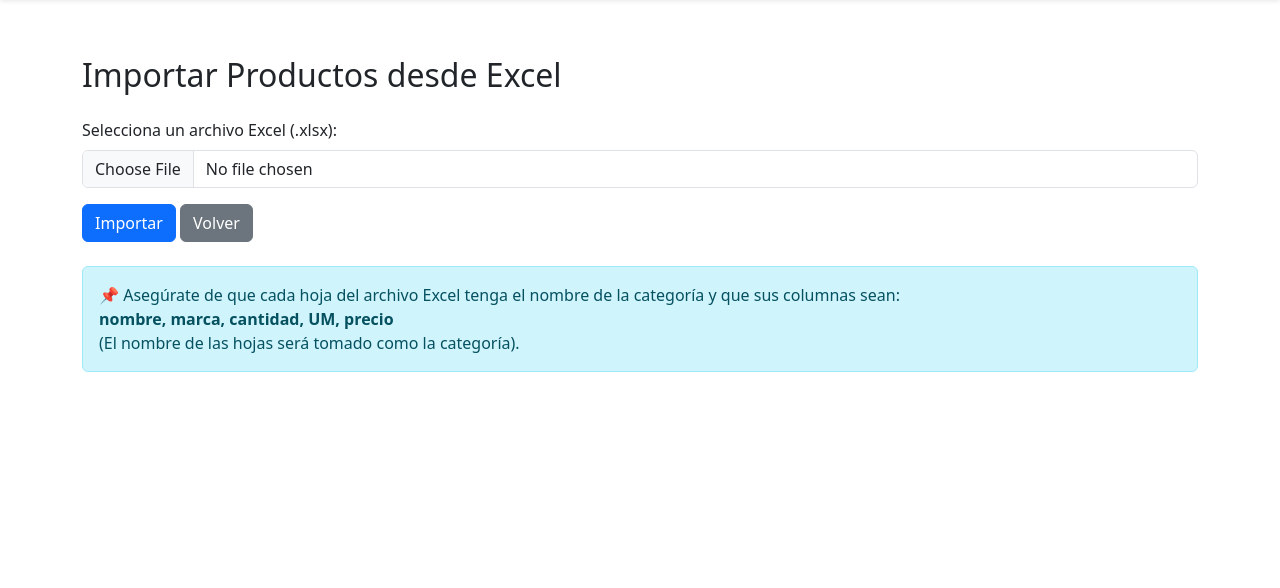
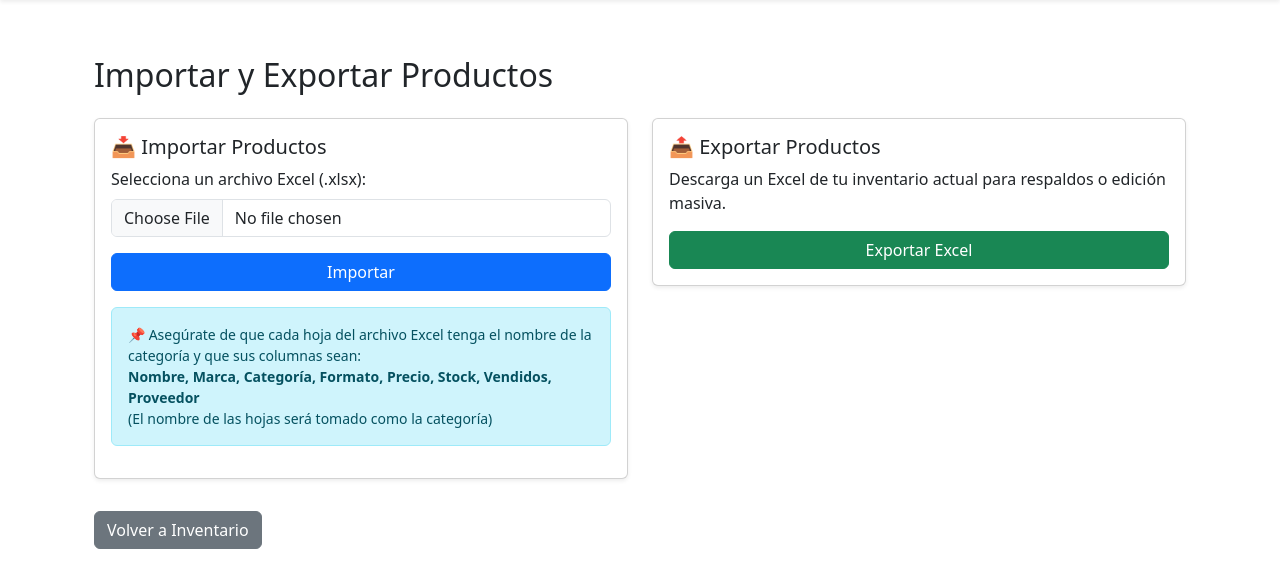
Before and after one commit to ceramicos38-pixel/ceramico_web, a Django app: page /importar/ in a window 1280 px wide. Shown: the part 76-664 px from the top of the page. Run offline with Django 5.2, Linux system fonts and the light colour scheme; a user stored in the database is signed in; some libraries are stand-ins or nearby versions.

Commit message:
Actualización completa: importar/exportar Excel y demás funcionalidades

```diff
--- a/inventario/templates/inventario/importar_excel.html
+++ b/inventario/templates/inventario/importar_excel.html
@@ -1,33 +1,56 @@
 {% extends "base.html" %}
 
-{% block title %}Importar Productos{% endblock %}
+{% block title %}Importar / Exportar Productos{% endblock %}
 
 {% block content %}
-<h2>Importar Productos desde Excel</h2>
+<div class="container mt-4">
+    <h2 class="mb-4">Importar y Exportar Productos</h2>
 
     {% if messages %}
         {% for message in messages %}
-        <div class="alert alert-{{ message.tags }} alert-dismissible fade show mt-3" role="alert">
+            <div class="alert alert-{{ message.tags }} alert-dismissible fade show" role="alert">
                 {{ message }}
                 <button type="button" class="btn-close" data-bs-dismiss="alert" aria-label="Cerrar"></button>
             </div>
         {% endfor %}
     {% endif %}
 
-<form method="post" enctype="multipart/form-data" class="mt-4">
+    <div class="row">
+        <!-- Importar Excel -->
+        <div class="col-md-6">
+            <div class="card shadow-sm mb-4">
+                <div class="card-body">
+                    <h5 class="card-title">📥 Importar Productos</h5>
+                    <form method="post" enctype="multipart/form-data">
                         {% csrf_token %}
                         <div class="mb-3">
                             <label for="archivo" class="form-label">Selecciona un archivo Excel (.xlsx):</label>
                             <input type="file" class="form-control" id="archivo" name="archivo" accept=".xlsx" required>
                         </div>
-    <button type="submit" class="btn btn-primary">Importar</button>
-    <a href="{% url 'lista_productos' %}" class="btn btn-secondary">Volver</a>
+                        <button type="submit" class="btn btn-primary w-100">Importar</button>
                     </form>
-
-<div class="mt-4 alert alert-info">
+                    <div class="mt-3 alert alert-info small">
                         📌 Asegúrate de que cada hoja del archivo Excel tenga el nombre de la categoría
                         y que sus columnas sean:<br>
-    <strong>nombre, marca, cantidad, UM, precio</strong><br>
-    (El nombre de las hojas será tomado como la categoría).
+                        <strong>Nombre, Marca, Categoría, Formato, Precio, Stock, Vendidos, Proveedor</strong><br>
+                        (El nombre de las hojas será tomado como la categoría)
+                    </div>
+                </div>
+            </div>
+        </div>
+
+        <!-- Exportar Excel -->
+        <div class="col-md-6">
+            <div class="card shadow-sm mb-4">
+                <div class="card-body">
+                    <h5 class="card-title">📤 Exportar Productos</h5>
+                    <p class="card-text">Descarga un Excel de tu inventario actual para respaldos o edición masiva.</p>
+                    <a href="{% url 'exportar_excel' %}" class="btn btn-success w-100">Exportar Excel</a>
+                </div>
+            </div>
+        </div>
+    </div>
+
+    <a href="{% url 'lista_productos' %}" class="btn btn-secondary mt-2">Volver a Inventario</a>
 </div>
 {% endblock %}
--- a/inventario/urls.py
+++ b/inventario/urls.py
@@ -16,6 +16,7 @@ urlpatterns = [
     path('productos/editar/<int:producto_id>/', views.editar_producto, name='editar_producto'),
     path('productos/eliminar/<int:producto_id>/', views.eliminar_producto, name='eliminar_producto'),
     path('importar/', views.importar_excel, name='importar_excel'),
+    path('exportar/', views.exportar_excel, name='exportar_excel'),
     path('categorias/eliminar/<int:categoria_id>/', views.eliminar_categoria, name='eliminar_categoria'),
 
     # -----------------------------
--- a/inventario/views.py
+++ b/inventario/views.py
@@ -1,5 +1,6 @@
 from decimal import Decimal
 import openpyxl
+from openpyxl.utils import get_column_letter
 from django.shortcuts import render, redirect, get_object_or_404
 from django.contrib import messages
 from django.contrib.auth.decorators import login_required, user_passes_test
@@ -12,7 +13,7 @@ from django.urls import reverse
 from django.utils.timezone import now
 from django.utils import timezone
 from datetime import datetime
-
+from django.http import HttpResponse, JsonResponse
 from .models import Producto, Categoria, Cliente, Sale, SaleItem, Caja
 from .forms import ProductoForm, SaleForm, SaleItemForm, CategoriaForm
 
@@ -20,8 +21,100 @@ from .forms import ProductoForm, SaleForm, SaleItemForm, CategoriaForm
 # DECORADOR ADMIN
 # --------------------------
 def solo_admin(view_func):
-    decorated_view_func = user_passes_test(lambda u: u.is_superuser, login_url='inicio')(view_func)
+    """
+    Permite acceso solo a superusuarios.
+    Redirige a 'inicio' si no es admin.
+    """
+    decorated_view_func = user_passes_test(
+        lambda u: u.is_superuser,
+        login_url='inicio'
+    )(view_func)
     return decorated_view_func
+
+# --------------------------
+# IMPORTAR EXCEL DE PRODUCTOS
+# --------------------------
+@login_required
+@solo_admin
+def importar_excel(request):
+    if request.method == "POST":
+        archivo_excel = request.FILES.get("archivo")
+        if not archivo_excel:
+            messages.error(request, "Por favor, selecciona un archivo Excel.")
+            return redirect("importar_excel")
+        try:
+            Producto.objects.all().delete()  # limpia productos antes de importar
+            workbook = openpyxl.load_workbook(archivo_excel)
+            for hoja in workbook.sheetnames:
+                hoja_excel = workbook[hoja]
+                encabezados = ["Nombre", "Marca", "Categoría", "Formato", "Precio", "Stock", "Vendidos", "Proveedor"]
+                primera_fila = [str(celda.value).strip() if celda.value else "" for celda in next(hoja_excel.iter_rows(min_row=1, max_row=1))]
+                if not all(col in primera_fila for col in encabezados):
+                    messages.error(request, f"La hoja {hoja} no tiene el formato esperado.")
+                    continue
+                idx = {col: primera_fila.index(col) for col in encabezados}
+                for fila in hoja_excel.iter_rows(min_row=2, values_only=True):
+                    if not fila[idx["Nombre"]]:
+                        continue
+                    nombre = fila[idx["Nombre"]]
+                    marca = fila[idx["Marca"]] or ""
+                    categoria_nombre = fila[idx["Categoría"]] or hoja.strip()
+                    unidad_medida = fila[idx["Formato"]] or "unidad"
+                    precio_venta = fila[idx["Precio"]] or 0
+                    stock = fila[idx["Stock"]] or 0
+                    vendidos = fila[idx["Vendidos"]] or 0
+                    proveedor = fila[idx["Proveedor"]] or ""
+                    categoria_obj, _ = Categoria.objects.get_or_create(nombre=categoria_nombre.strip().upper())
+                    Producto.objects.create(
+                        nombre=nombre,
+                        marca=marca,
+                        categoria=categoria_obj,
+                        stock=stock,
+                        unidad_medida=unidad_medida,
+                        precio_venta=precio_venta,
+                        vendidos=vendidos,
+                        proveedor=proveedor
+                    )
+            messages.success(request, "Productos importados correctamente.")
+            return redirect("lista_productos")
+        except Exception as e:
+            messages.error(request, f"Error al importar: {str(e)}")
+            return redirect("importar_excel")
+    return render(request, "inventario/importar_excel.html")
+
+# --------------------------
+# EXPORTAR EXCEL DE PRODUCTOS
+# --------------------------
+@login_required
+@solo_admin
+def exportar_excel(request):
+    wb = openpyxl.Workbook()
+    ws = wb.active
+    ws.title = "Inventario"
+    encabezados = ["Nombre", "Marca", "Categoría", "Formato", "Precio", "Stock", "Vendidos", "Proveedor"]
+    ws.append(encabezados)
+
+    for producto in Producto.objects.all():
+        fila = [
+            producto.nombre,
+            producto.marca,
+            producto.categoria.nombre if producto.categoria else "",
+            producto.unidad_medida,
+            float(producto.precio_venta),
+            float(producto.stock),
+            float(producto.vendidos),
+            producto.proveedor or "",
+        ]
+        ws.append(fila)
+
+    for i, col in enumerate(ws.columns, 1):
+        max_length = max(len(str(cell.value)) for cell in col)
+        ws.column_dimensions[get_column_letter(i)].width = max_length + 2
+
+    response = HttpResponse(content_type="application/vnd.openxmlformats-officedocument.spreadsheetml.sheet")
+    response['Content-Disposition'] = 'attachment; filename=Inventario.xlsx'
+    wb.save(response)
+    return response
 
 # --------------------------
 # HISTORIAL DE CAJA
@@ -63,62 +156,6 @@ def login_view(request):
     return render(request, "inventario/login.html", {"form": form})
 
 # --------------------------
-# IMPORTAR EXCEL DE PRODUCTOS
-# --------------------------
-@login_required
-@solo_admin
-def importar_excel(request):
-    if request.method == "POST":
-        archivo_excel = request.FILES.get("archivo")
-        if not archivo_excel:
-            messages.error(request, "Por favor, selecciona un archivo Excel.")
-            return redirect("importar_excel")
-        try:
-            Producto.objects.all().delete()
-            workbook = openpyxl.load_workbook(archivo_excel)
-            for hoja in workbook.sheetnames:
-                hoja_excel = workbook[hoja]
-                encabezados = ["Nombre", "Marca", "Categoría", "Formato", "Precio", "Stock", "Vendidos", "Proveedor"]
-                primera_fila = [str(celda.value).strip() if celda.value else "" for celda in next(hoja_excel.iter_rows(min_row=1, max_row=1))]
-                if not all(col in primera_fila for col in encabezados):
-                    messages.error(request, f"La hoja {hoja} no tiene el formato esperado.")
-                    continue
-                idx = {col: primera_fila.index(col) for col in encabezados}
-                for fila in hoja_excel.iter_rows(min_row=2, values_only=True):
-                    if not fila[idx["Nombre"]] or not fila[idx["Marca"]]:
-                        continue
-                    nombre = fila[idx["Nombre"]]
-                    marca = fila[idx["Marca"]]
-                    categoria_nombre = fila[idx["Categoría"]] or hoja.strip()
-                    formato = fila[idx["Formato"]] or ""
-                    precio = fila[idx["Precio"]] or 0
-                    stock = fila[idx["Stock"]] or 0
-                    vendidos = fila[idx["Vendidos"]] or 0
-                    proveedor = fila[idx["Proveedor"]] or ""
-                    categoria_obj, _ = Categoria.objects.get_or_create(nombre=categoria_nombre.strip().upper())
-                    Producto.objects.create(
-                        nombre=nombre,
-                        marca=marca,
-                        categoria=categoria_obj,
-                        stock=stock,
-                        unidad_medida=formato,
-                        precio_venta=precio,
-                        precio_compra=0,
-                        porcentaje_ganancia=30,
-                        vendidos=vendidos,
-                        proveedor=proveedor
-                    )
-            for cat in Categoria.objects.all():
-                if not Producto.objects.filter(categoria=cat).exists():
-                    cat.delete()
-            messages.success(request, "Productos importados correctamente con el nuevo formato.")
-            return redirect("lista_productos")
-        except Exception as e:
-            messages.error(request, f"Error al importar: {str(e)}")
-            return redirect("importar_excel")
-    return render(request, "inventario/importar_excel.html")
-
-# --------------------------
 # LISTA DE PRODUCTOS
 # --------------------------
 @login_required
@@ -142,7 +179,7 @@ def lista_productos(request):
         for p in productos_categoria:
             stock = p.stock or 0
             precio_venta = p.precio_venta or 0
-            total_inversion = precio_venta * stock   # ahora solo se usa precio de venta
+            total_inversion = precio_venta * stock
             productos_list.append({
                 'obj': p,
                 'total_inversion': total_inversion,
@@ -169,7 +206,6 @@ def lista_productos(request):
         'categoria_form': categoria_form,
     }
     return render(request, 'inventario/lista_productos.html', context)
-
 
 # --------------------------
 # API PRODUCTO
```
Also changed, not shown: db.sqlite3. Lines whose indentation alone changed are shown as unchanged.
